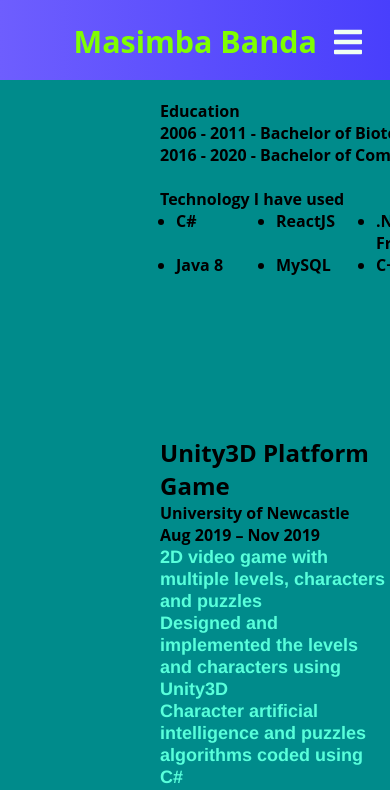
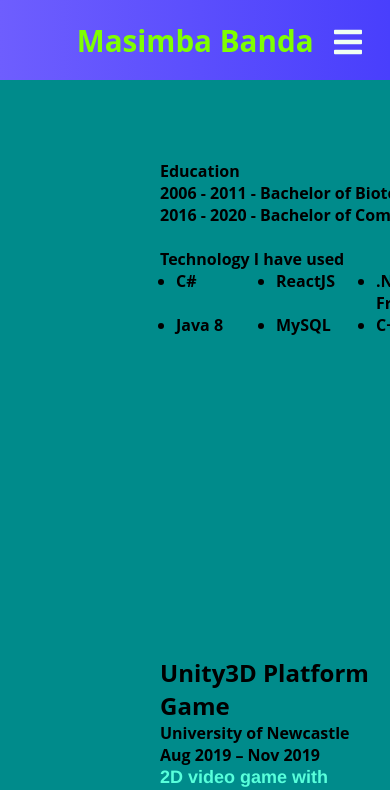
Before and after one commit to Masi-B/masiWebsite, a React (Create React App) app: page / in a window 390 px wide. Shown: the top 790 px of the page. Built offline with nearby package versions, Linux system fonts and the light colour scheme.

Commit message:
navbar anchor styling commit

```diff
--- a/src/App.css
+++ b/src/App.css
@@ -1,6 +1,7 @@
 * {
   padding: 0%;
   margin: 0;
+
   box-sizing: border-box;
   font-family: 'Open Sans', sans-serif;
 }
@@ -10,7 +11,15 @@ html {
 
 }
 
+/*
+.topPage {
+  position: fixed;
 
+  top: 0;
+  left: 0;
+  width: 100%;
+}
+ */
 
 .App {
   background-color:darkcyan;
@@ -18,6 +27,7 @@ html {
 }
 
 section {
+  padding-top: 10rem;
   margin-left: 10rem;
   padding-bottom: 10rem;
 }
--- a/src/components/NavBar/NavBar.css
+++ b/src/components/NavBar/NavBar.css
@@ -3,6 +3,7 @@
     90deg,
     rgb(110, 94, 254) 0%,
     rgba(73, 63, 252) 100%
+
   );
   height: 80px;
   display: flex;
@@ -10,6 +11,10 @@
   align-items: center;
   font-size: 1.2rem;
   margin-bottom: 20px;
+  top: 0;
+  left: 0;
+  width: 100%;
+  position: fixed;
 
 }
 
@@ -65,7 +70,7 @@ padding: 0.5rem 1rem;
 
 @media  screen and (max-width: 1080px) {
   .navItems {
-    position:relative;
+    position:fixed;
   }
 
   .nav-menu {
--- a/src/components/NavBar/NavBar.js
+++ b/src/components/NavBar/NavBar.js
@@ -47,7 +47,7 @@ class NavBar extends Component {
             );
           })}
         </ul>
-      </nav>
+        </nav>
     );
   }
 }
```
